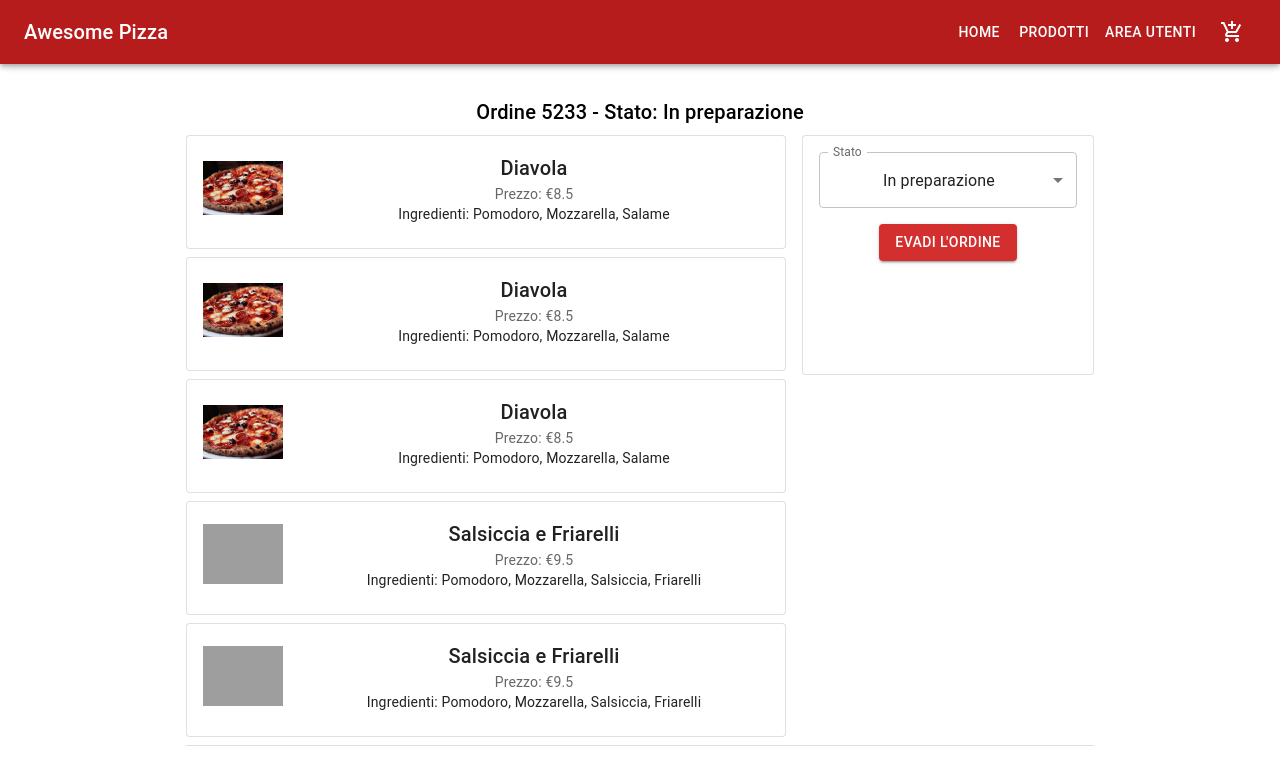
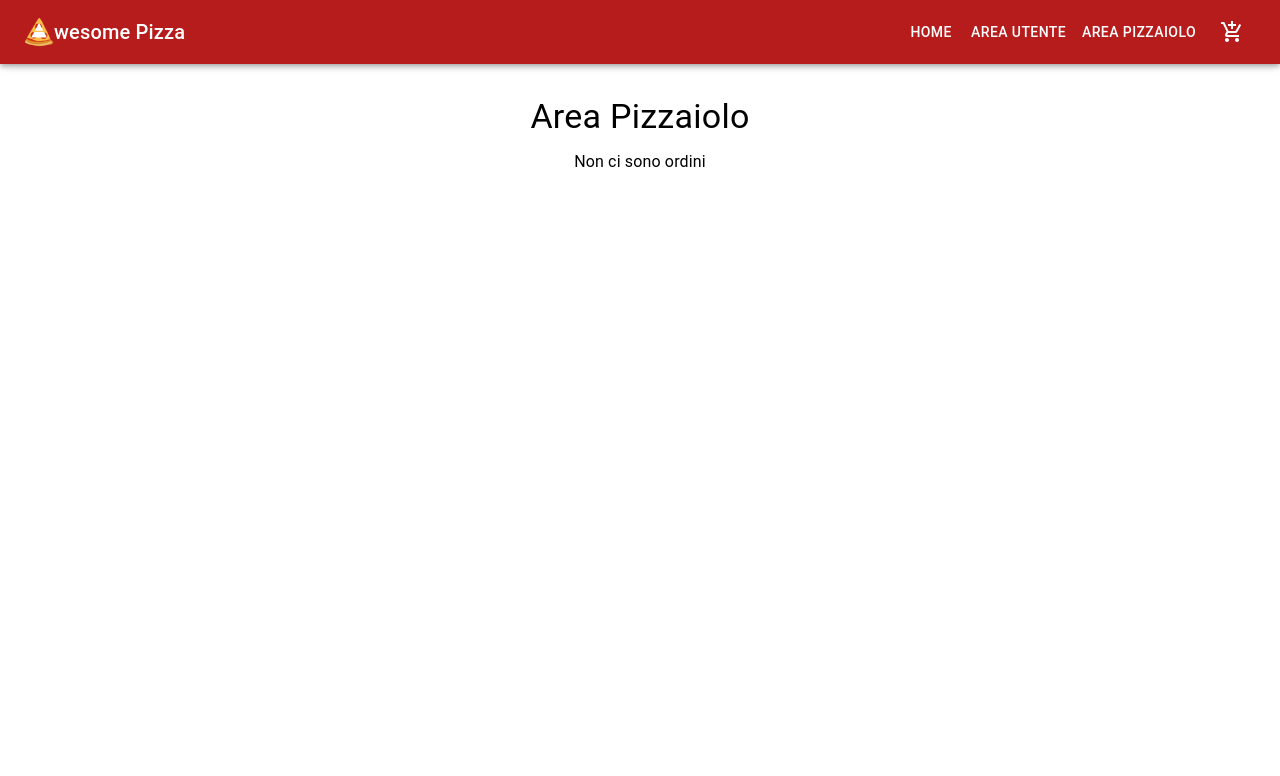
Before and after one commit to Stefanonuzz/very-food, a React (Vite) app: page /pizzaiolo-page in a window 1280 px wide. Shown: the top 776 px of the page. Built offline with nearby package versions, Linux system fonts and the light colour scheme; data requests are answered from the project's data file; grey boxes are pictures that could not be loaded.

Commit message:
added all the routes

```diff
--- a/data/db.json
+++ b/data/db.json
@@ -54,69 +54,5 @@
     }
   ],
   "carrello": [],
-  "ordini": [
-    {
-      "id": "5233",
-      "pizze": [
-        {
-          "id": "2",
-          "name": "Diavola",
-          "price": 8.5,
-          "ingredients": [
-            "Pomodoro",
-            "Mozzarella",
-            "Salame"
-          ],
-          "image": "photos/diavola.jpeg"
-        },
-        {
-          "id": "2",
-          "name": "Diavola",
-          "price": 8.5,
-          "ingredients": [
-            "Pomodoro",
-            "Mozzarella",
-            "Salame"
-          ],
-          "image": "photos/diavola.jpeg"
-        },
-        {
-          "id": "2",
-          "name": "Diavola",
-          "price": 8.5,
-          "ingredients": [
-            "Pomodoro",
-            "Mozzarella",
-            "Salame"
-          ],
-          "image": "photos/diavola.jpeg"
-        },
-        {
-          "id": "3",
-          "name": "Salsiccia e Friarelli",
-          "price": 9.5,
-          "ingredients": [
-            "Pomodoro",
-            "Mozzarella",
-            "Salsiccia",
-            "Friarelli"
-          ],
-          "image": "photos/salsiccia.jpeg"
-        },
-        {
-          "id": "3",
-          "name": "Salsiccia e Friarelli",
-          "price": 9.5,
-          "ingredients": [
-            "Pomodoro",
-            "Mozzarella",
-            "Salsiccia",
-            "Friarelli"
-          ],
-          "image": "photos/salsiccia.jpeg"
-        }
-      ],
-      "state": "In preparazione"
-    }
-  ]
+  "ordini": []
 }
--- /dev/null
+++ b/src/components/CheckOrder.tsx
@@ -0,0 +1,43 @@
+import { Box, Drawer, Typography } from "@mui/material";
+import { useContext, useEffect } from "react";
+import ShopContext from "../context/ShopContext";
+
+export default function CheckOrder({ isDrawerOpen, onClose }) {
+  const { pizzaOrders, fetchOrders } = useContext(ShopContext);
+
+  useEffect(() => {
+    fetchOrders();
+  }, [fetchOrders]);
+
+  return (
+    <Drawer anchor="right" open={isDrawerOpen} onClose={onClose}>
+      <Box p={2} width="350px" role="presentation">
+        <Typography
+          variant="h6"
+          component="div"
+          textAlign="center"
+          mb={2}
+          sx={{ fontWeight: "bold" }}
+        >
+          Ordini
+        </Typography>
+        {pizzaOrders.length === 0 ? (
+          <Typography variant="body1" component="div" textAlign="center">
+            Non ci sono ordini
+          </Typography>
+        ) : (
+          pizzaOrders.map((order) => (
+            <Box key={order.id} mb={2}>
+              <Typography variant="h6" component="div">
+                Ordine {order.id}
+              </Typography>
+              <Typography variant="body1" component="div">
+                Stato: {order.state}
+              </Typography>
+            </Box>
+          ))
+        )}
+      </Box>
+    </Drawer>
+  );
+}
--- a/src/components/Card.tsx
+++ b/src/components/PizzaCard.tsx
@@ -18,7 +18,13 @@ interface CardProps {
   onClick: () => void;
 }
 
-function Card({ name, price, ingredients, image, onClick }: CardProps) {
+export default function PizzaCard({
+  name,
+  price,
+  ingredients,
+  image,
+  onClick,
+}: CardProps) {
   const [openSnackbar, setOpenSnackbar] = useState(false);
 
   const handleClick = () => {
@@ -81,5 +87,3 @@ function Card({ name, price, ingredients, image, onClick }: CardProps) {
     </>
   );
 }
-
-export default Card;
--- a/src/components/pages/CheckoutPage.tsx
+++ b/src/components/pages/CheckoutPage.tsx
@@ -7,14 +7,14 @@ import {
   Paper,
 } from "@mui/material";
 import { useContext } from "react";
-import ShopContext from "../../context/ShopContext";
+import ShopContext, { ShopContextType } from "../../context/ShopContext";
 
 export default function CheckoutPage() {
   const { moveToOrders } = useContext<ShopContextType>(ShopContext);
 
   return (
     <Container maxWidth="sm">
-      <Paper sx={{ padding: 3 }}>
+      <Paper sx={{ padding: 3, marginTop: 15 }}>
         <Typography variant="h4" gutterBottom>
           Checkout
         </Typography>
--- a/src/components/pages/NavBar.tsx
+++ b/src/components/pages/NavBar.tsx
@@ -6,34 +6,67 @@ import {
   Typography,
   Box,
   colors,
+  Drawer,
 } from "@mui/material";
-import { useContext } from "react";
+import { useContext, useState } from "react";
 import { useNavigate } from "react-router-dom";
 import ShopContext from "../../context/ShopContext";
 import { Basket } from "../Basket";
 import AccountCircleIcon from "@mui/icons-material/AccountCircle";
+import CheckOrder from "../CheckOrder";
 
 export default function NavBar() {
   const { shop, user } = useContext(ShopContext);
   const navigate = useNavigate();
+  const [isDrawerOpen, setIsDrawerOpen] = useState(false);
 
   const goToLogin = () => {
     navigate("/login");
   };
 
-  const handleProfileClick = () => {
+  const goToHome = () => {
     navigate("/");
+  };
+
+  const handleDrawerOpen = () => {
+    setIsDrawerOpen(true);
+  };
+
+  const handleDrawerClose = () => {
+    setIsDrawerOpen(false);
   };
 
   return (
     <Box sx={{ flexGrow: 1 }}>
       <AppBar style={{ backgroundColor: colors.red[900] }} position="fixed">
         <Toolbar>
-          <Typography variant="h6" component="div" sx={{ flexGrow: 1 }}>
-            Awesome Pizza
-          </Typography>
-          <Button color="inherit">Home</Button>
-          <Button color="inherit">Prodotti</Button>
+          <Box
+            sx={{
+              display: "flex",
+              alignItems: "center",
+              cursor: "pointer",
+              flexGrow: 1,
+            }}
+            onClick={goToHome}
+          >
+            <img
+              src="photos/awesome logo.png"
+              alt="Awesome Logo"
+              style={{
+                width: 30,
+                height: 30,
+              }}
+            />
+            <Typography variant="h6" component="div">
+              wesome Pizza
+            </Typography>
+          </Box>
+          <Button onClick={goToHome} color="inherit">
+            Home
+          </Button>
+          <Button color="inherit" onClick={handleDrawerOpen}>
+            Area Utente
+          </Button>
           {user ? (
             <Box sx={{ display: "flex", alignItems: "center" }}>
               <Typography
@@ -43,13 +76,13 @@ export default function NavBar() {
               >
                 {user.name}
               </Typography>
-              <IconButton color="inherit" onClick={handleProfileClick}>
+              <IconButton color="inherit" onClick={handleDrawerOpen}>
                 <AccountCircleIcon />
               </IconButton>
             </Box>
           ) : (
             <Button onClick={goToLogin} color="inherit">
-              Area Utenti
+              Area Pizzaiolo
             </Button>
           )}
           <div className="ml-4">
@@ -57,6 +90,7 @@ export default function NavBar() {
           </div>
         </Toolbar>
       </AppBar>
+      <CheckOrder isDrawerOpen={isDrawerOpen} onClose={handleDrawerClose} />
     </Box>
   );
 }
--- a/src/components/pages/PizzaList.tsx
+++ b/src/components/pages/PizzaList.tsx
@@ -1,6 +1,6 @@
 import { useEffect, useState } from "react";
 import { Pizza } from "../../types/Pizza";
-import Card from "../Card";
+import PizzaCard from "../PizzaCard";
 import axios from "axios";
 
 export interface PizzaListProps {
@@ -30,7 +30,7 @@ export default function PizzaList({ addToCart }: PizzaListProps) {
         Seleziona il prodotto
       </h2>
       {pizzas.map((pizza) => (
-        <Card
+        <PizzaCard
           key={pizza.id}
           name={pizza.name}
           image={pizza.image}
--- a/src/components/pages/PizzaioloPage.tsx
+++ b/src/components/pages/PizzaioloPage.tsx
@@ -1,4 +1,4 @@
-import { useEffect, useState } from "react";
+import { useContext, useEffect } from "react";
 import {
   Box,
   Card,
@@ -13,18 +13,10 @@ import {
   Button,
 } from "@mui/material";
 import axios from "axios";
+import ShopContext from "../../context/ShopContext";
 
 export default function PizzaioloPage() {
-  const [pizzaOrders, setPizzaOrders] = useState([]);
-
-  const fetchOrders = async () => {
-    try {
-      const response = await axios.get("http://localhost:8000/ordini");
-      setPizzaOrders(response.data);
-    } catch (error) {
-      console.error("Errore nel caricamento degli ordini:", error);
-    }
-  };
+  const { pizzaOrders, setPizzaOrders, fetchOrders } = useContext(ShopContext);
 
   useEffect(() => {
     fetchOrders();
@@ -66,13 +58,24 @@ export default function PizzaioloPage() {
         textAlign: "center",
       }}
     >
-      {pizzaOrders.map((order) => (
+      <Typography variant="h4" gutterBottom>
+        Area Pizzaiolo
+      </Typography>
+      {pizzaOrders.length === 0 ? (
+        <Typography variant="body1" component="div" textAlign="center">
+          Non ci sono ordini
+        </Typography>
+      ) : (
+        pizzaOrders.map((order) => (
           <Box key={order.id} mb={2}>
-          <Typography variant="h6" gutterBottom>
+            <Typography
+              variant="h6"
+              style={{ textAlign: "start", marginBottom: "30px" }}
+              gutterBottom
+            >
               Ordine {order.id} - Stato: {order.state || "Ordine ricevuto"}
             </Typography>
             <Grid container spacing={2} justifyContent="center">
-            {/* Grande card con le pizze */}
               <Grid item xs={8}>
                 {order.pizze.map((pizza, index) => (
                   <Card
@@ -105,7 +108,6 @@ export default function PizzaioloPage() {
                 ))}
               </Grid>
 
-            {/* Nuova card accanto alla grande card */}
               <Grid item xs={4}>
                 <Card variant="outlined" sx={{ height: "240px" }}>
                   <CardContent>
@@ -142,7 +144,8 @@ export default function PizzaioloPage() {
             </Grid>
             <Divider />
           </Box>
-      ))}
+        ))
+      )}
     </Box>
   );
 }
--- a/src/context/ShopContext.tsx
+++ b/src/context/ShopContext.tsx
@@ -20,6 +20,7 @@ const ShopContext = createContext<ShopContextType>({
 const ShopProvider = ({ children }: { children: ReactNode }) => {
   const [shop, setShop] = useState<ShopElement[]>([]);
   const [user, setUser] = useState(null);
+  const [pizzaOrders, setPizzaOrders] = useState([]);
 
   const fetchCart = async () => {
     try {
@@ -34,6 +35,15 @@ const ShopProvider = ({ children }: { children: ReactNode }) => {
     fetchCart();
   }, []);
 
+  const fetchOrders = async () => {
+    try {
+      const response = await axios.get("http://localhost:8000/ordini");
+      setPizzaOrders(response.data);
+    } catch (error) {
+      console.error("Errore nel caricamento degli ordini:", error);
+    }
+  };
+
   const addToCart = async (pizza: Pizza) => {
     await axios.post("http://localhost:8000/carrello", {
       pizza: pizza,
@@ -43,7 +53,6 @@ const ShopProvider = ({ children }: { children: ReactNode }) => {
   };
 
   const removeFromCart = (pizzaId: number) => {
-    // Trova l'ID del carrello corrispondente alla pizza
     const cartItem = shop.find((item) => item.pizza.id === pizzaId);
 
     if (cartItem) {
@@ -81,7 +90,17 @@ const ShopProvider = ({ children }: { children: ReactNode }) => {
 
   return (
     <ShopContext.Provider
-      value={{ shop, addToCart, removeFromCart, moveToOrders, user, setUser }}
+      value={{
+        shop,
+        addToCart,
+        removeFromCart,
+        moveToOrders,
+        user,
+        setUser,
+        pizzaOrders,
+        setPizzaOrders,
+        fetchOrders,
+      }}
     >
       {children}
     </ShopContext.Provider>
--- a/src/hooks/use-shop-context.js
+++ /dev/null
@@ -1,8 +0,0 @@
-import { useContext } from "react";
-import ShopContext from "../context/ShopContext";
-
-function UseShopContext() {
-  return useContext(ShopContext);
-}
-
-export default UseShopContext;
```
Also changed, not shown: src/components/Basket.tsx (+12 -1 lines). Lines whose indentation alone changed are shown as unchanged.
